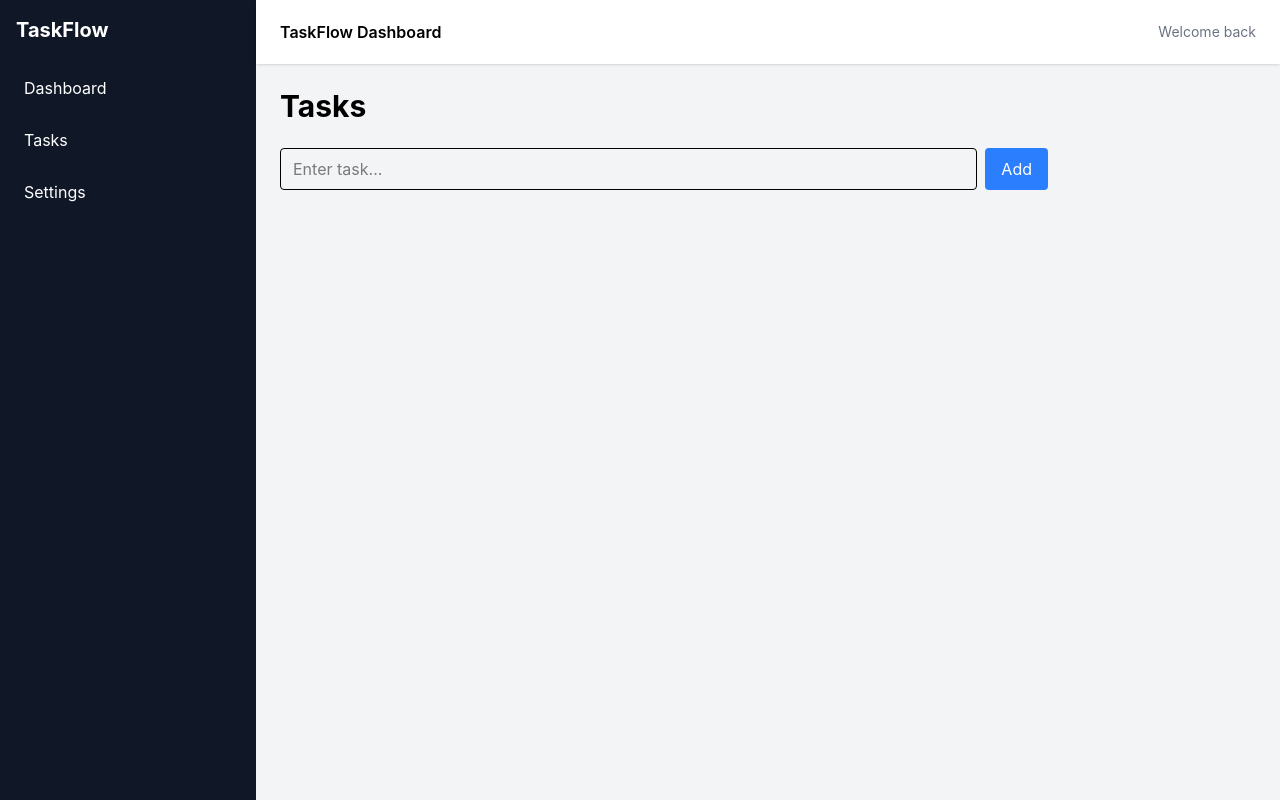
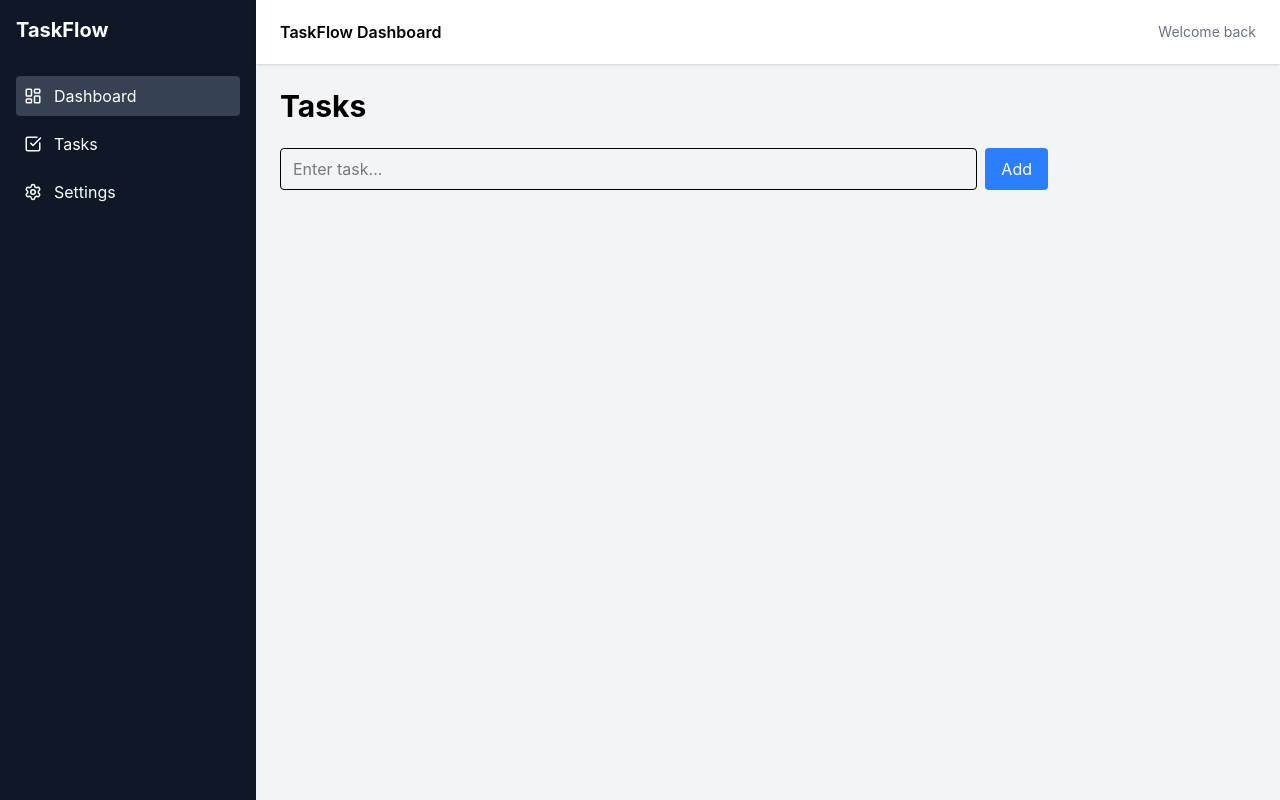
Before and after one commit to witzulu/taskflow, a React (Vite) app: page / in a window 1280 px wide. Built offline with nearby package versions, Linux system fonts and the light colour scheme.

Commit message:
Add dashboard layout and sidebar navigation

```diff
--- a/src/components/layout/Sidebar.tsx
+++ b/src/components/layout/Sidebar.tsx
@@ -1,37 +1,54 @@
-import { Link } from "react-router-dom"
+import { NavLink } from "react-router-dom"
+import { LayoutDashboard, CheckSquare, Settings } from "lucide-react"
 
 export default function Sidebar() {
   return (
     <div className="w-64 bg-gray-900 text-white min-h-screen p-4">
 
-      <h2 className="text-xl font-bold mb-6">
+      <h2 className="text-xl font-bold mb-8">
         TaskFlow
       </h2>
 
-      <nav className="flex flex-col gap-3">
+      <nav className="flex flex-col gap-2">
 
-        <Link
+        <NavLink
           to="/"
-          className="hover:bg-gray-700 p-2 rounded"
+          className={({ isActive }) =>
+            `flex items-center gap-3 p-2 rounded ${
+              isActive ? "bg-gray-700" : "hover:bg-gray-800"
+            }`
+          }
         >
+          <LayoutDashboard size={18} />
           Dashboard
-        </Link>
+        </NavLink>
 
-        <Link
+        <NavLink
           to="/tasks"
-          className="hover:bg-gray-700 p-2 rounded"
+          className={({ isActive }) =>
+            `flex items-center gap-3 p-2 rounded ${
+              isActive ? "bg-gray-700" : "hover:bg-gray-800"
+            }`
+          }
         >
+          <CheckSquare size={18} />
           Tasks
-        </Link>
+        </NavLink>
 
-        <Link
+        <NavLink
           to="/settings"
-          className="hover:bg-gray-700 p-2 rounded"
+          className={({ isActive }) =>
+            `flex items-center gap-3 p-2 rounded ${
+              isActive ? "bg-gray-700" : "hover:bg-gray-800"
+            }`
+          }
         >
+          <Settings size={18} />
           Settings
-        </Link>
+        </NavLink>
 
       </nav>
+
     </div>
   )
 }
```
